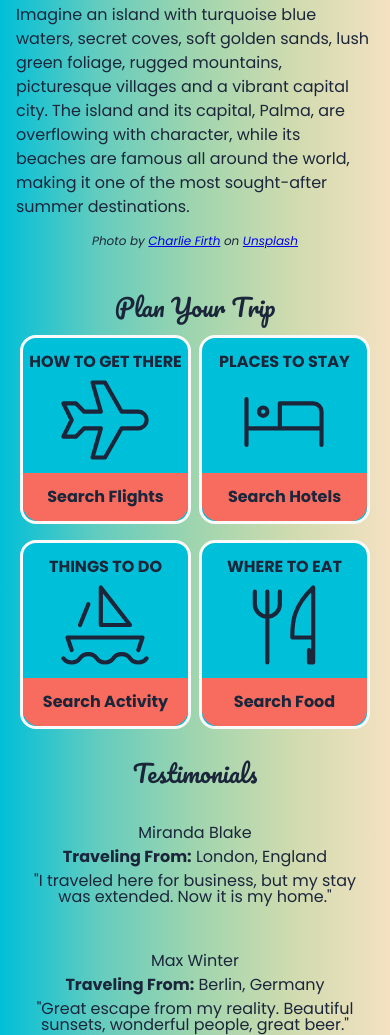
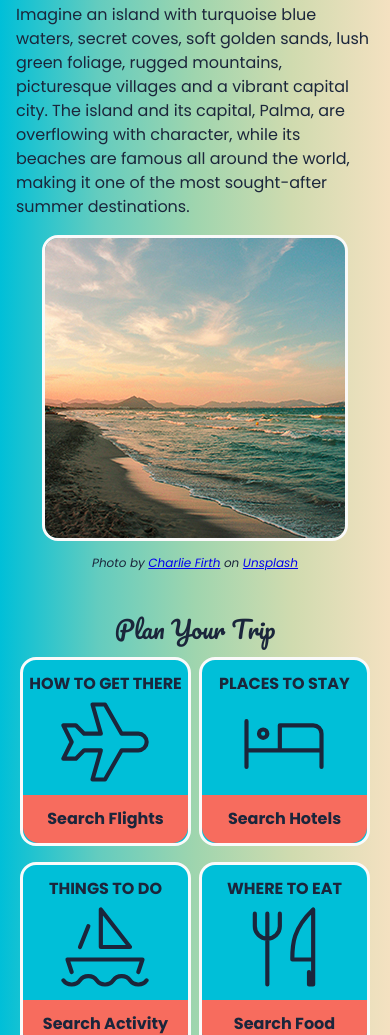
Before and after one commit to aleasha-green/wonderlust, a plain HTML site: page index.html in a window 390 px wide. Shown: the part 686-1721 px from the top of the page. Drawn offline with Linux system fonts and the light colour scheme.

Commit message:
responsive images to intro

```diff
--- a/index.html
+++ b/index.html
@@ -8,11 +8,11 @@
     <link rel="stylesheet" href="styles.css">
 </head>
 <body>
-     <a href="#main-content" class="sr-only">Skip to "main content"</a>
-     <a href="#plan-your-trip" class="sr-only">Skip to "plan your trip"</a>
-     <a href="#testimonials" class="sr-only">Skip to "testimonials"</a>
-     <a href="#about-your-destination" class="sr-only">Skip to "about your destination"</a>
-     <a href="#contact-us" class="sr-only">Skip to "contact us"</a>
+    <a href="#main-content" class="sr-only">Skip to "main content"</a>
+    <a href="#plan-your-trip" class="sr-only">Skip to "plan your trip"</a>
+    <a href="#testimonials" class="sr-only">Skip to "testimonials"</a>
+    <a href="#about-your-destination" class="sr-only">Skip to "about your destination"</a>
+    <a href="#contact-us" class="sr-only">Skip to "contact us"</a>
 
     <header>
         <h1>Destination Majorca</h1>
@@ -47,6 +47,12 @@
 
                     404px, 920px, 1280px
                     -->
+                    <picture>
+                        <source srcset="images/majorca-beach-horizontal-l.jpg" media="(min-width: 1280px)">
+                        <source srcset="images/majorca-beach-vertical-m.jpg" media="(min-width: 920px)">
+                        <source srcset="images/majorca-beach-square-s.jpg" media="(min-width: 404px)">
+                        <img src="images/majorca-beach-square-s.jpg">
+                    </picture>
                     <small>Photo by <a href="https://unsplash.com/@charliefirth?utm_content=creditCopyText&utm_medium=referral&utm_source=unsplash">Charlie Firth</a> on <a href="https://unsplash.com/photos/sea-waves-crashing-on-shore-during-sunset-HQJIQjXq1HI?utm_content=creditCopyText&utm_medium=referral&utm_source=unsplash">Unsplash</a></small>
                 </div>
             </section>
```
